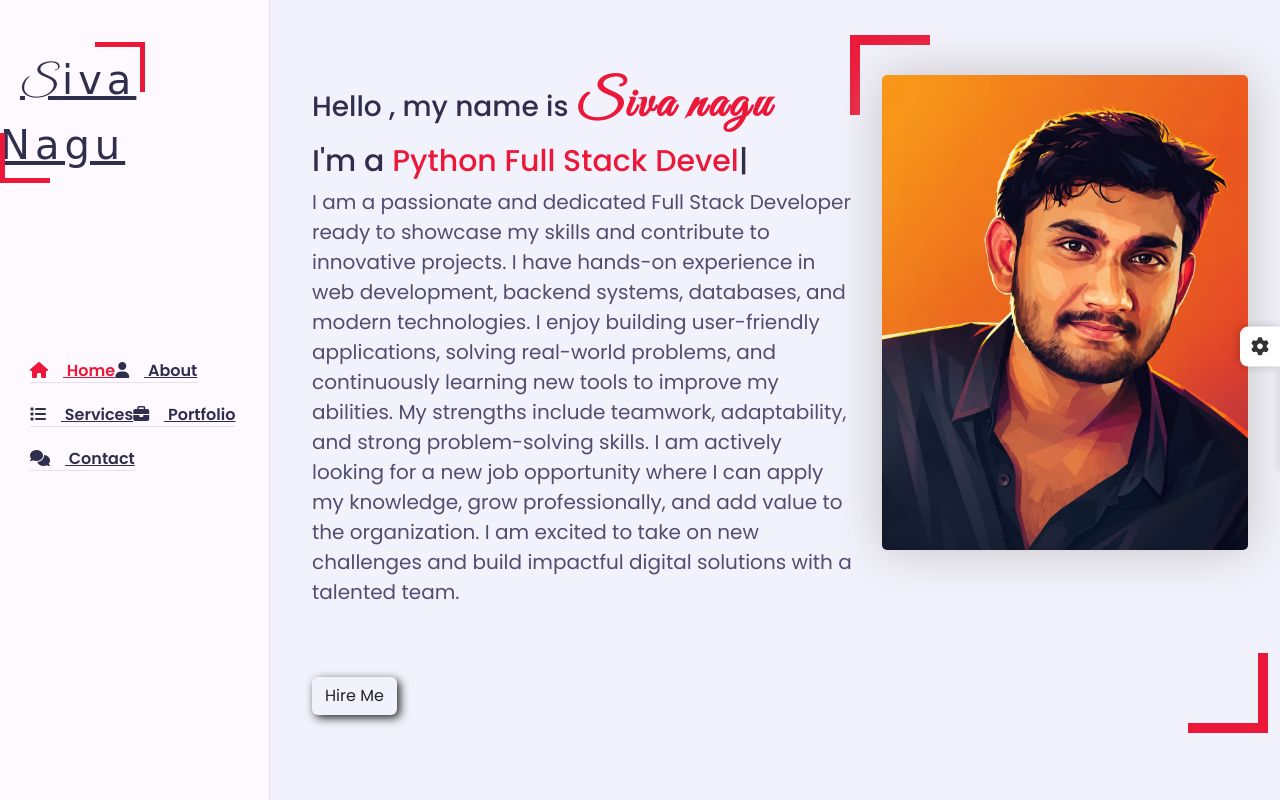
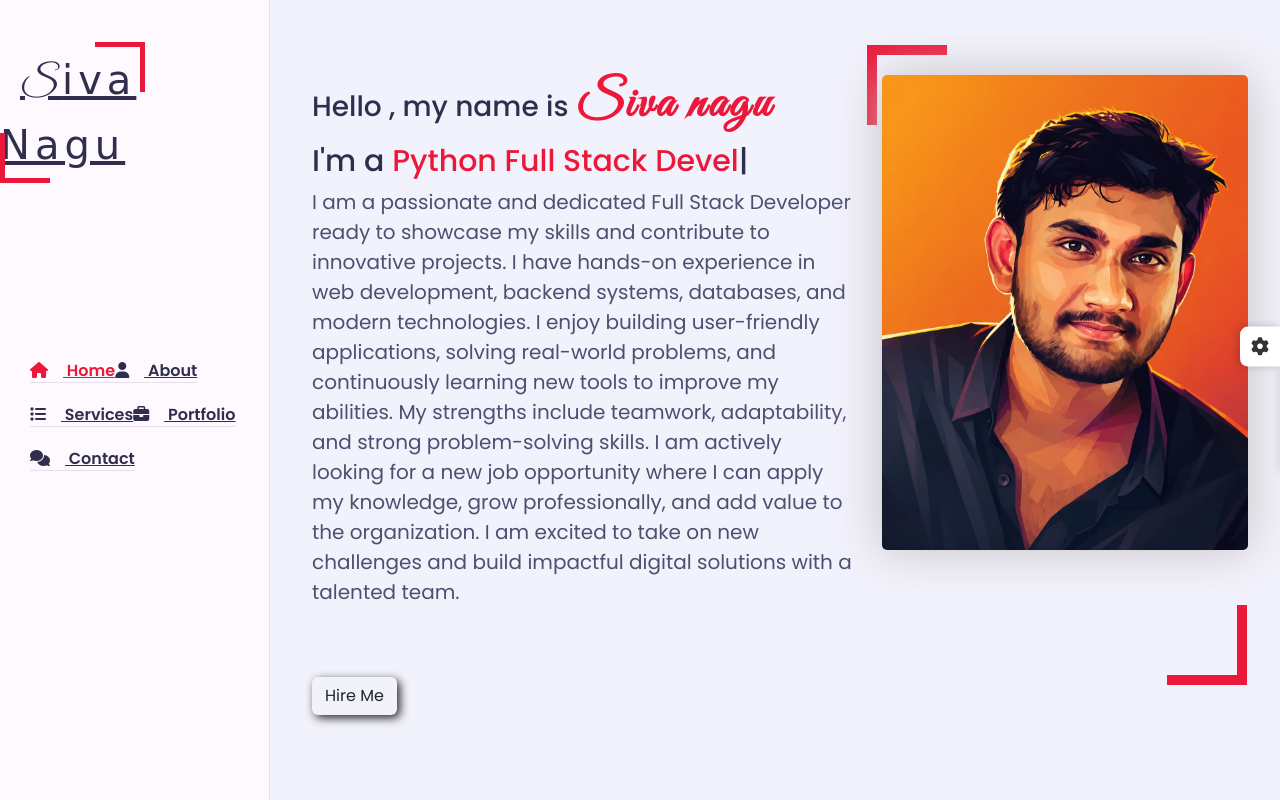
Before and after one commit to PAMARTHILVSIVANAGESWARARAO/Portfolio, a plain HTML site: page index.html in a window 1280 px wide. Drawn offline with nearby package versions, Linux system fonts and the light colour scheme; a web font is replaced by a local one.

```diff
--- a/css/style.css
+++ b/css/style.css
@@ -461,8 +461,8 @@
     position: absolute;
     height: 80px;
     width: 80px;
-    right: -18px;
-    bottom: -18px;
+    right: 3px;
+    bottom: 30px;
     border-bottom: 10px solid var(--skin-color);
     border-right: 10px solid var(--skin-color);
 }
@@ -472,8 +472,8 @@
     position: absolute;
     height: 80px;
     width: 80px;
-    left: -20px;
-    top: -40px;
+    left: -3px;
+    top: -30px;
     border-top: 10px solid var(--skin-color);
     border-left: 10px solid var(--skin-color);
 
```
